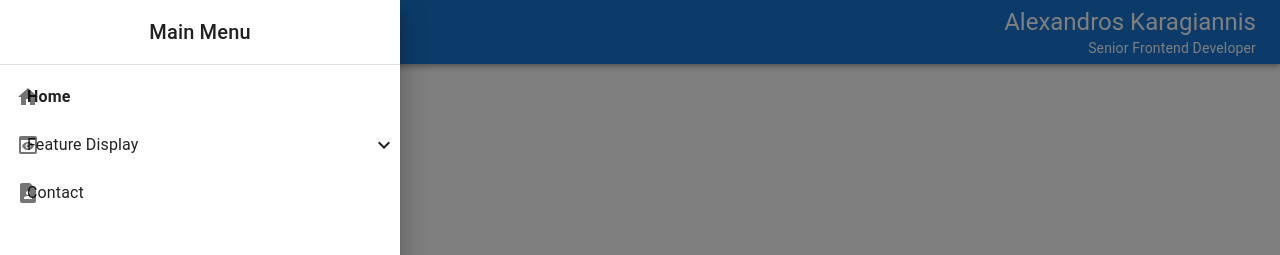
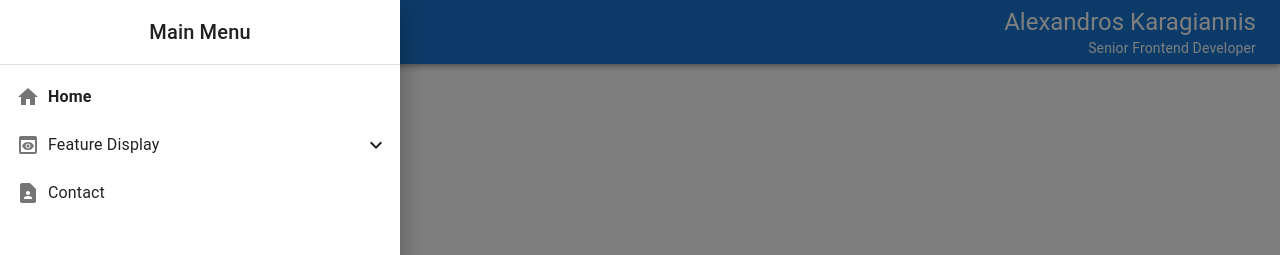
Before and after one commit to AlexKarajohn/AlexKarajohn.github.io, a React (Vite) app: page / in a window 1280 px wide. Both pictures are taken after a click on the button 44 px from the left and 32 px from the top of the page. Shown: the top 255 px of the page. Built offline with nearby package versions, Linux system fonts and the light colour scheme.

Commit message:
fix(ListMenuItem): fixed width size

```diff
--- a/src/components/common/MainBar/components/MainDrawer/components/DrawerMenu/components/ListMenuItem/ListMenuItem.tsx
+++ b/src/components/common/MainBar/components/MainDrawer/components/DrawerMenu/components/ListMenuItem/ListMenuItem.tsx
@@ -61,11 +61,11 @@ export const ListMenuItem: FC<ListMenuItemProps> = ({
           }}
         >
           {item.icon ? (
-            <ListItemIcon sx={{ maxWidth: 3, minWidth: 0 }}>
+            <ListItemIcon sx={{ maxWidth: 3 * 8 + "px", minWidth: 0 }}>
               {item.icon}
             </ListItemIcon>
           ) : (
-            <Box sx={{ minWidth: 3 }} />
+            <Box sx={{ minWidth: 3 * 8 + "px" }} />
           )}
           <ListItemText
             primary={primaryText}
@@ -84,8 +84,8 @@ export const ListMenuItem: FC<ListMenuItemProps> = ({
               display: "flex",
               alignItems: "center",
               justifyContent: "center",
-              maxWidth: 6,
-              minWidth: 6,
+              maxWidth: 6 * 8 + "px",
+              minWidth: 6 * 8 + "px",
             }}
             data-testid="expand"
           >
@@ -101,7 +101,11 @@ export const ListMenuItem: FC<ListMenuItemProps> = ({
           sx={{ paddingLeft: 0, minWidth: 0 }}
         >
           <Box display="flex" sx={{ paddingLeft: 0, minWidth: 0 }}>
-            <Divider orientation="vertical" flexItem sx={{ minWidth: 3 }} />
+            <Divider
+              orientation="vertical"
+              flexItem
+              sx={{ minWidth: 3 * 8 + "px" }}
+            />
             <Box width="100%" sx={{ marginLeft: "0" }}>
               {item.children.map((childrenItem: ListItem) => {
                 const childProps = {
```
